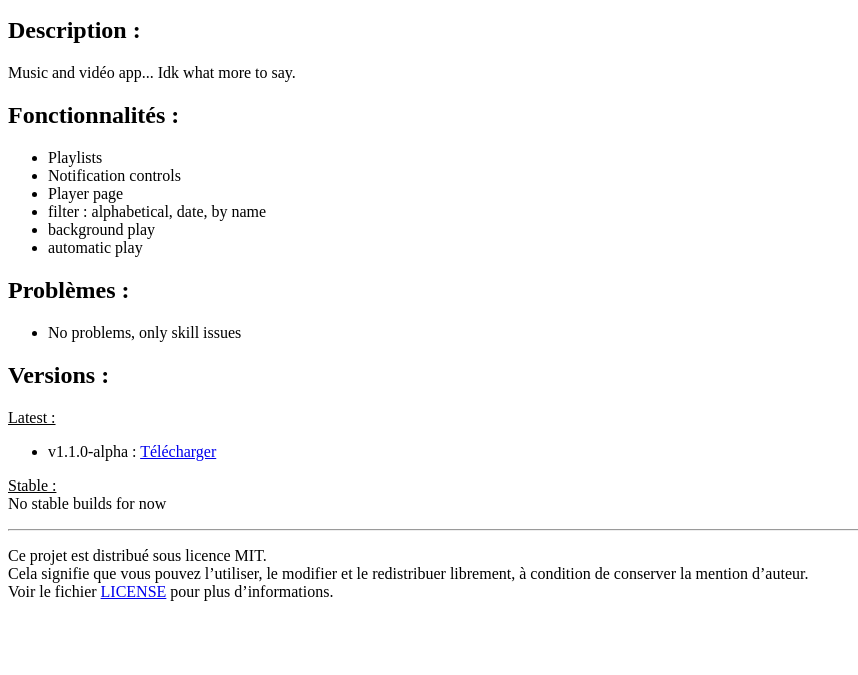
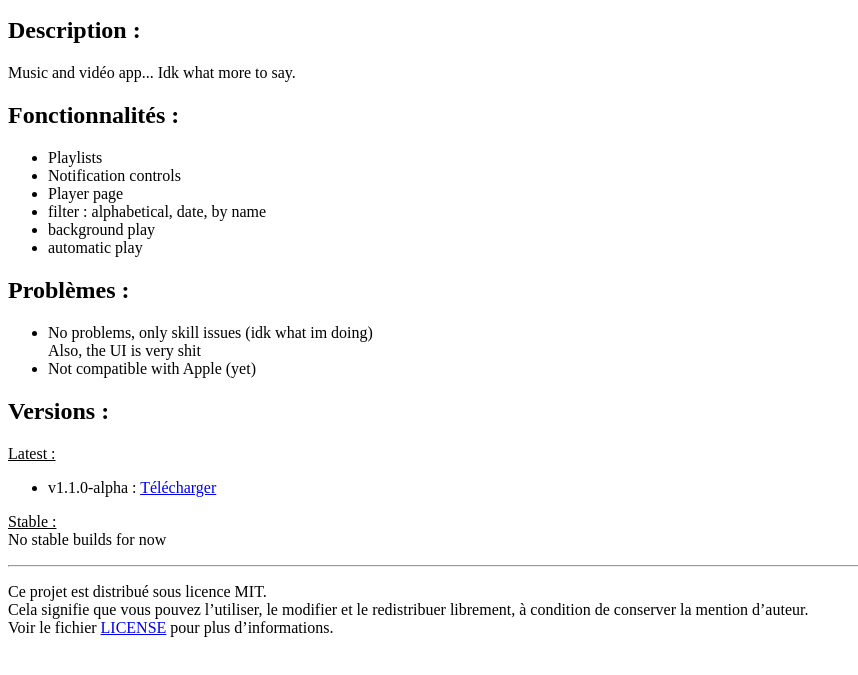
Before and after one commit to Robert-Sama/zik, a plain HTML site: page index.html in a window 1280 px wide. Shown: the part 87-762 px from the top of the page, without its empty margins (0-858 px from the left). Drawn offline with Linux system fonts and the light colour scheme.

Commit message:
Update index.html

```diff
--- a/index.html
+++ b/index.html
@@ -14,7 +14,8 @@ Idk what more to say.</p>
 </ul>
 <h2 id="probl-mes-">Problèmes :</h2>
 <ul>
-<li>No problems, only skill issues</li>
+<li>No problems, only skill issues (idk what im doing)<br>Also, the UI is very shit</li>
+<li>Not compatible with Apple (yet)</li>
 </ul>
 <h2 id="versions-">Versions :</h2>
 <p><u>Latest :</u>  </p>
```
